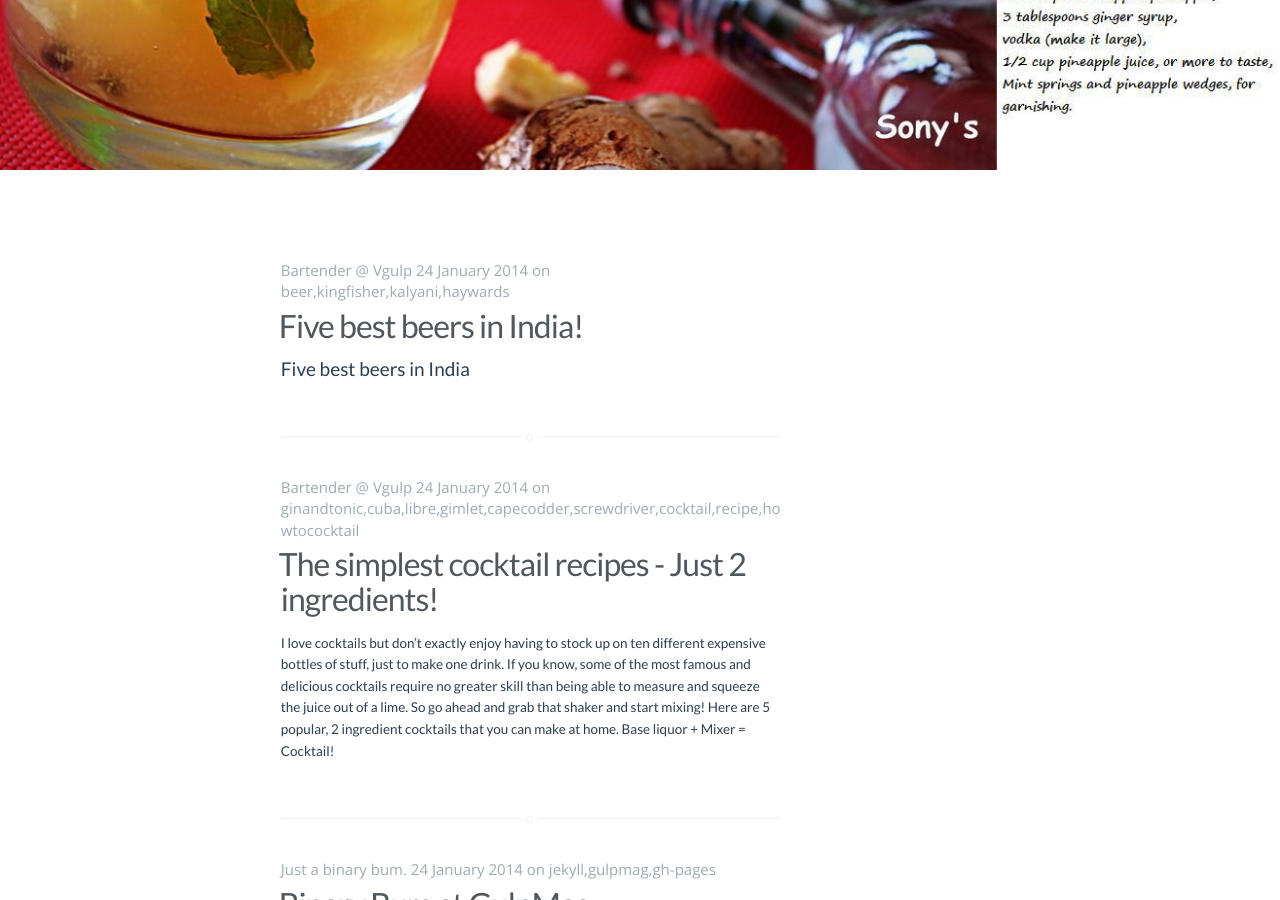
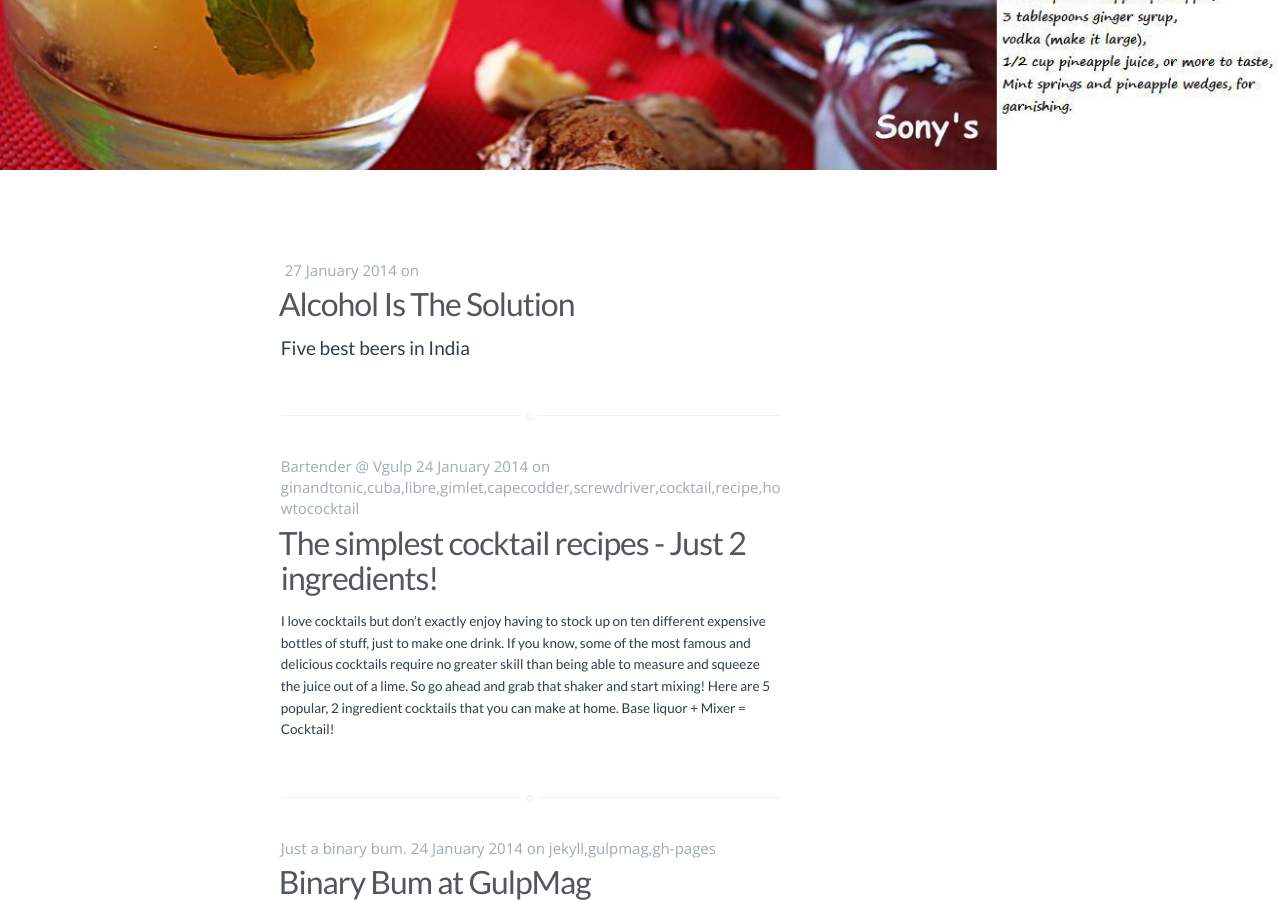
Before and after one commit to ajeeshpu/vgulp-jekyll, a Jekyll site: the page built from blog/index.html, in a window 1280 px wide and 900 px high, scrolled down 370 px. Built offline with Jekyll 4.4.1, drawn with Linux system fonts in a browser that asks for light colours; some web fonts are replaced; Markdown is read by kramdown in place of the engine named in the settings; the list of posts is cut into pages by our own code.

Commit message:
taking out layout so that it does not appear in the blog index

```diff
--- a/_posts/2014-01-27-alcohol-is-the-solution.markdown
+++ b/_posts/2014-01-27-alcohol-is-the-solution.markdown
@@ -1,13 +1,3 @@
----
-layout: blog-post
-title:  "Five best beers in India!"
-description: "Five best beers in India"
-date:   2014-01-24 12:48:11
-tags: beer,kingfisher,kalyani,haywards
-categories: beer
-author: simi
-og_image_url: http://cdn.vgulp.com/blog/cape-codder.jpg
----
 
 #### Five best beers in India
 
```
